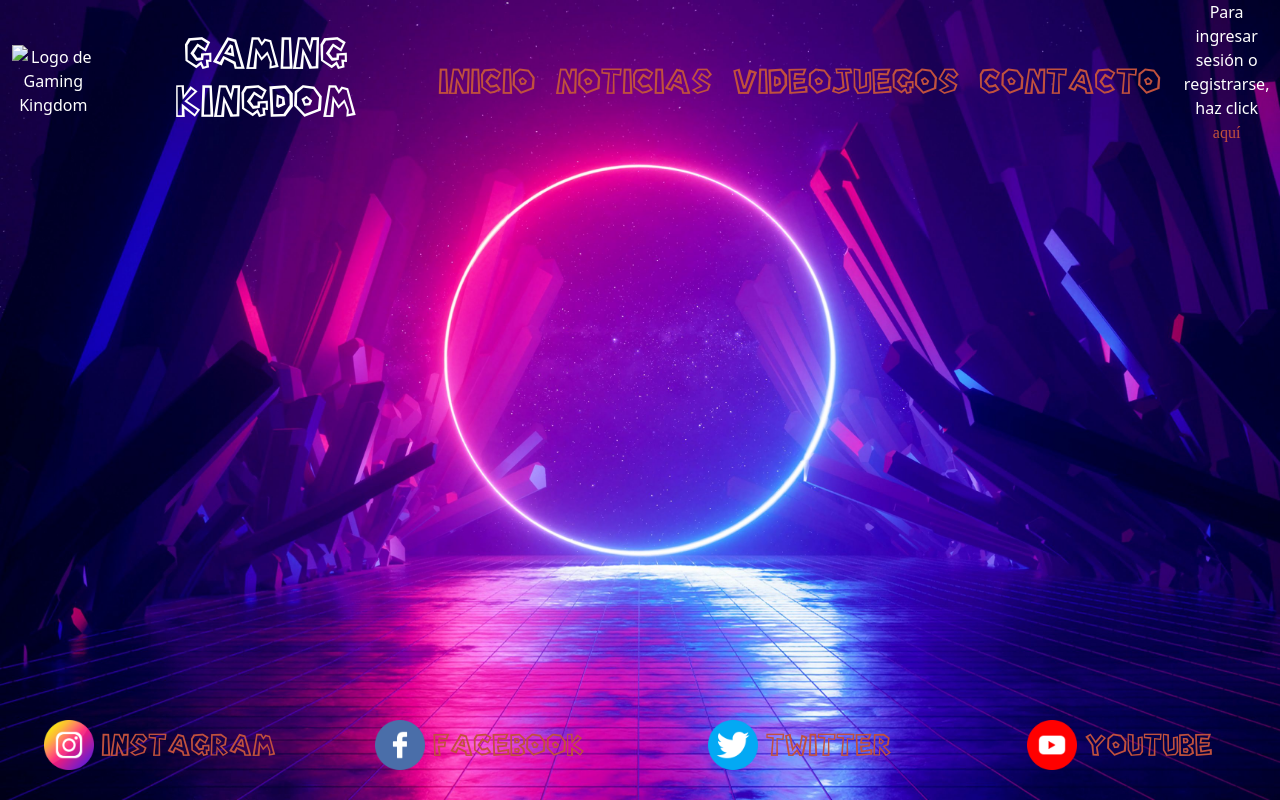
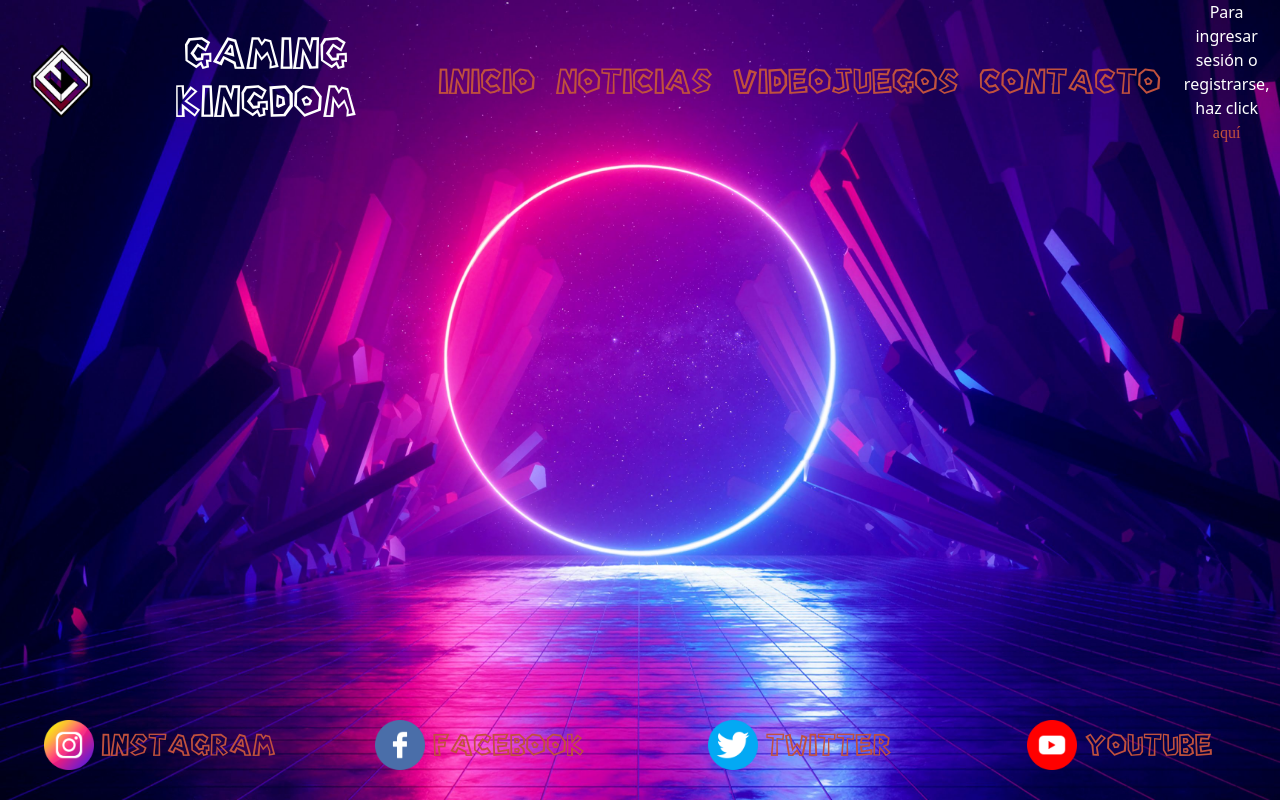
Before and after one commit to lautarocristiani/Proyecto-Desarrollo-Web, a plain HTML site: page pages/videojuegos.html in a window 1280 px wide. Drawn offline with nearby package versions, Linux system fonts and the light colour scheme.

Commit message:
logo videojuegos

```diff
--- a/pages/videojuegos.html
+++ b/pages/videojuegos.html
@@ -15,7 +15,7 @@
     <header class="container-fluid">
         <div class="row align-items-center text-white">
             <div class="col-xxl-1 col-xl-1 col-2 text-center">
-                <img height="100px" class="logo" src="../img/logo.png" alt="Logo de Gaming Kingdom">
+                <img height="100px" class="logo" src="../assets/img/logo.png" alt="Logo de Gaming Kingdom">
             </div>
             <div class="col-xxl-3 col-xl-3 col-8 text-center ">
                 <h3 class="fs-1">GAMING KINGDOM</h3>
```
